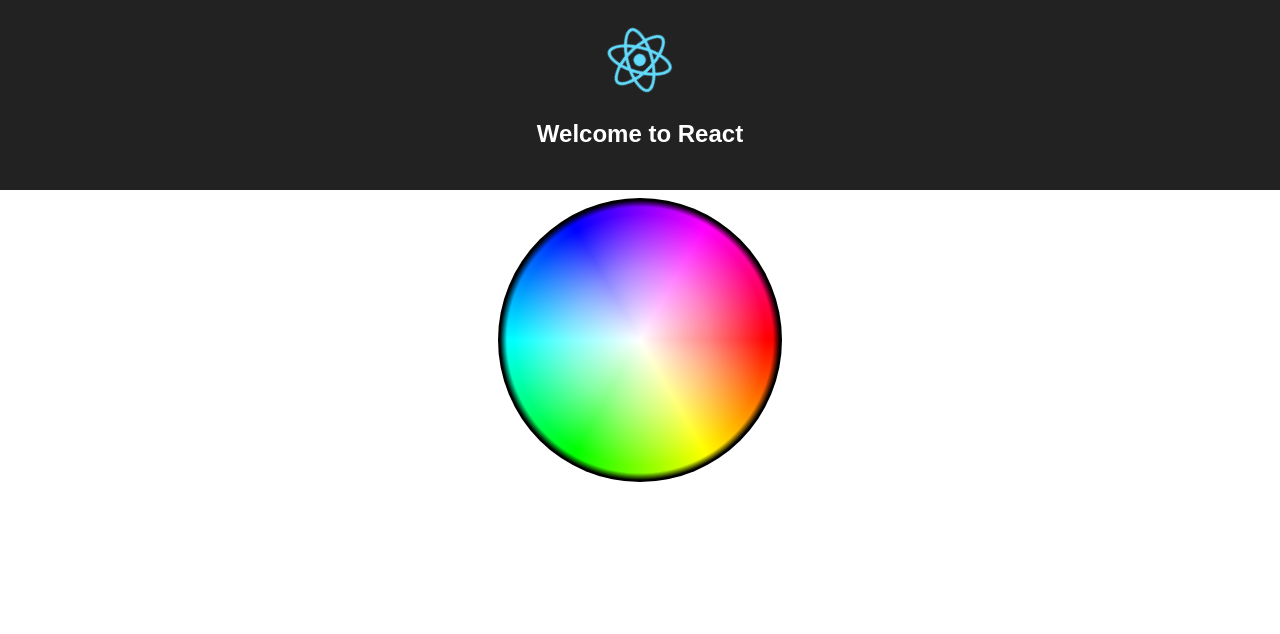
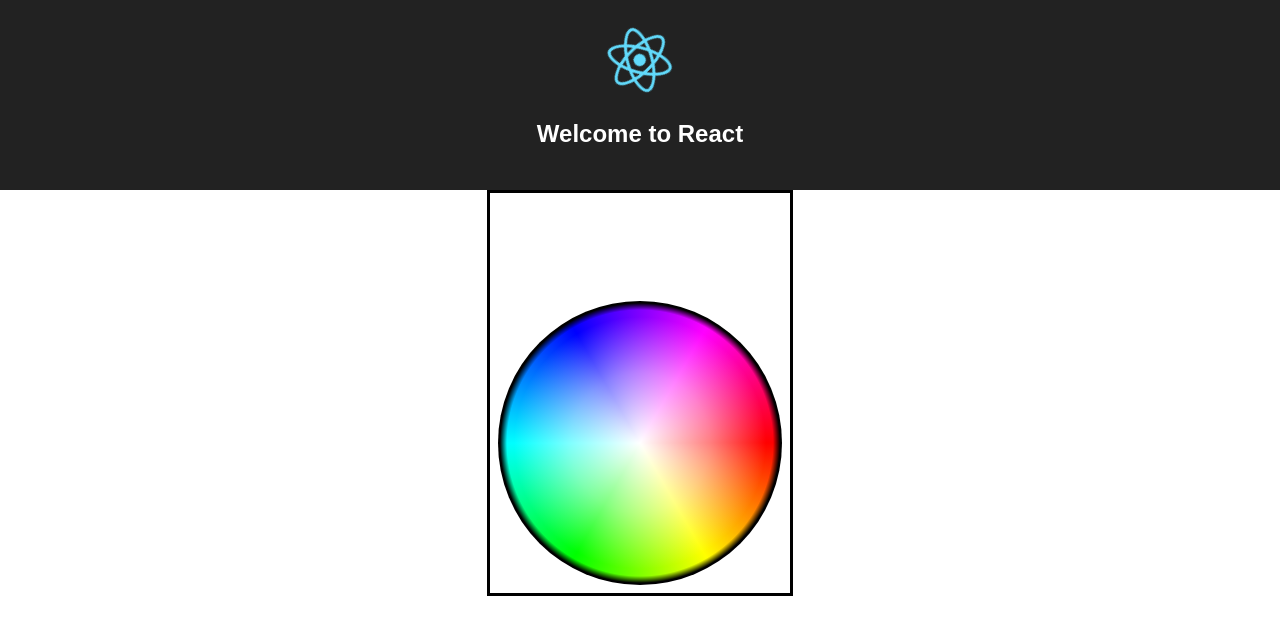
Before and after one commit to milonti/ZannaLightController, a React (Create React App) app: page / in a window 1280 px wide. Shown: the top 634 px of the page. Built offline with nearby package versions, Linux system fonts and the light colour scheme.

Commit message:
Color wheeeeeeel

```diff
--- a/src/components/colorPickWheel.css
+++ b/src/components/colorPickWheel.css
@@ -1,5 +1,21 @@
-.colorwheel {
+.colorWheelContainer {
+  display: inline-flex;
+  align-content: center;
+  flex-direction: column;
+}
+
+.previewBox {
+  cursor: default;
+  width: 300px;
+  height: 100px;
+  border: 3px solid black;
+  border-bottom: none;
+}
+
+.colorWheel {
   cursor: crosshair;
   width: 300px;
   height: 300px;
+  border: 3px solid black;
+  border-top: none;
 }
--- a/src/components/colorPickWheel.jsx
+++ b/src/components/colorPickWheel.jsx
@@ -4,8 +4,12 @@ import "./colorPickWheel.css";
 class ColorWheel extends Component {
   constructor(props){
     super(props);
+    this.previewBox = React.createRef();
     this.canvas = React.createRef();
     this.getColorByClick = this.getColorByClick.bind(this);
+    this.state = {
+      color: [255,255,255],
+    }
   }
   componentDidMount(){
     this.ctx = this.canvas.current.getContext('2d');
@@ -34,13 +38,25 @@ class ColorWheel extends Component {
     }
   }
   getColorByClick(ev){
-    var pix = this.ctx.getImageData(ev.nativeEvent.offsetX,ev.nativeEvent.offsetY,1,1).data;
+    let pix = this.ctx.getImageData(ev.nativeEvent.offsetX,ev.nativeEvent.offsetY,1,1).data;
     console.log(pix[0],pix[1],pix[2]);
+    this.setState({color: pix});
     // sendColor(pix,'Click');
   }
   render(){
+    let r,g,b;
+    r = this.state.color[0];
+    g = this.state.color[1];
+    b = this.state.color[2];
+    let preStyle = {
+      backgroundColor : 'rgb(' + r + ',' + g + ',' + b + ')'
+    }
     return (
-      <canvas ref={this.canvas} className="colorWheel" onClick={this.getColorByClick} width='300' height='300'></canvas>
+      <div className="colorWheelContainer">
+        <div ref={this.previewBox} className="previewBox" style={preStyle} ></div>
+        <canvas ref={this.canvas} className="colorWheel" onClick={this.getColorByClick}
+          width='300' height='300' style={preStyle}></canvas>
+      </div>
     )
   }
 }
```
